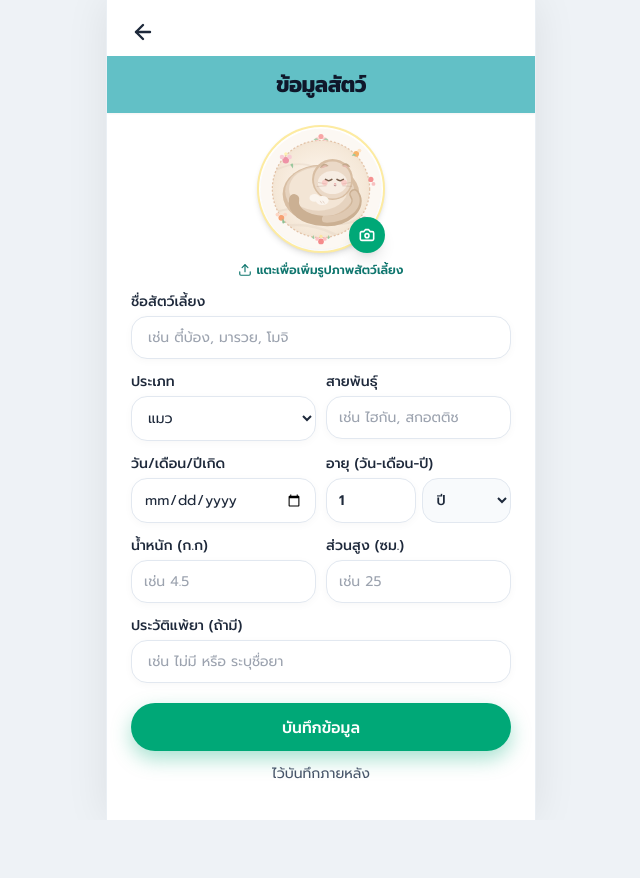
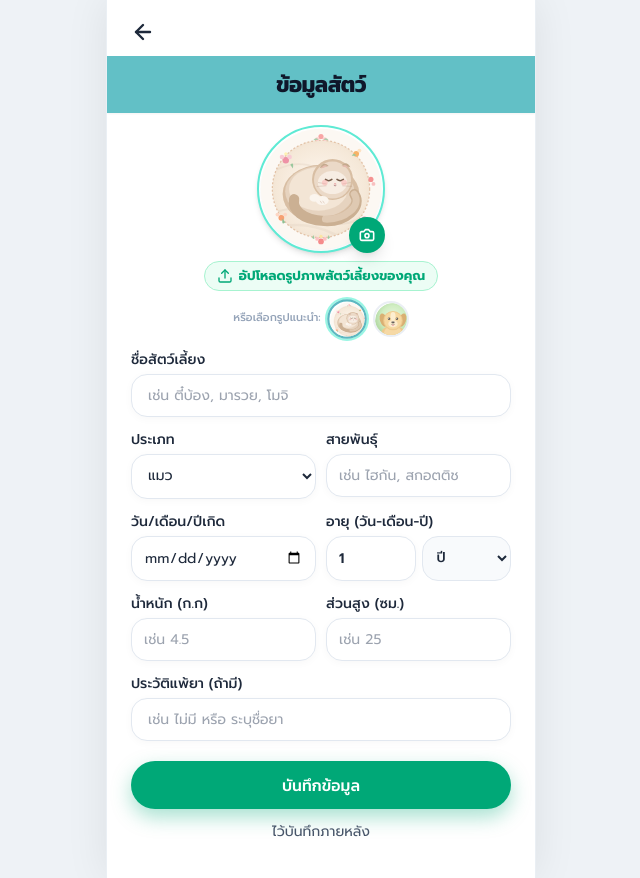
Before and after one commit to 674295035-a11y/Petmilyy, a Next.js app: page /pets/new in a window 1280 px wide. Shown: the whole page, without its empty margins (319-959 px from the left). Before the commit the page ends 820 px from the top, so only its background shows below. Built offline with nearby package versions, Linux system fonts and the light colour scheme; no server answers.

Commit message:
Support custom pet photo upload, redirect to pet recording on register, and sync with Supabase

```diff
--- a/src/app/home/page.tsx
+++ b/src/app/home/page.tsx
@@ -17,7 +17,7 @@ import {
 import MobileFrame from "@/components/MobileFrame";
 import AppHeader from "@/components/AppHeader";
 import BottomNav from "@/components/BottomNav";
-import { FloralCatAvatar, GoldenRetrieverAvatar } from "@/components/PetAvatars";
+import { FloralCatAvatar, GoldenRetrieverAvatar, PetAvatarDisplay } from "@/components/PetAvatars";
 import { usePetContext, ActivityButton } from "@/lib/petContext";
 
 const activityPresets = [
@@ -146,11 +146,12 @@ export default function HomePage() {
                 title={pet.name}
               >
                 <div className="w-14 h-14 rounded-full overflow-hidden bg-white shadow-sm flex items-center justify-center border border-amber-100">
-                  {pet.avatar === "dog" ? (
-                    <GoldenRetrieverAvatar size={56} />
-                  ) : (
-                    <FloralCatAvatar size={56} />
-                  )}
+                  <PetAvatarDisplay
+                    avatar={pet.avatar}
+                    photoUrl={pet.photoUrl}
+                    name={pet.name}
+                    size={56}
+                  />
                 </div>
               </button>
             ))}
--- a/src/app/page.tsx
+++ b/src/app/page.tsx
@@ -13,7 +13,7 @@ import {
 } from "lucide-react";
 import MobileFrame from "@/components/MobileFrame";
 import PetmilyLogo from "@/components/PetmilyLogo";
-import { FloralCatAvatar, GoldenRetrieverAvatar } from "@/components/PetAvatars";
+import { FloralCatAvatar, GoldenRetrieverAvatar, PetAvatarDisplay } from "@/components/PetAvatars";
 import { usePetContext } from "@/lib/petContext";
 
 export default function GuestLandingPage() {
@@ -89,11 +89,12 @@ export default function GuestLandingPage() {
                 title={pet.name}
               >
                 <div className="w-14 h-14 rounded-full overflow-hidden bg-white shadow-sm flex items-center justify-center border border-amber-100">
-                  {pet.avatar === "dog" ? (
-                    <GoldenRetrieverAvatar size={56} />
-                  ) : (
-                    <FloralCatAvatar size={56} />
-                  )}
+                  <PetAvatarDisplay
+                    avatar={pet.avatar}
+                    photoUrl={pet.photoUrl}
+                    name={pet.name}
+                    size={56}
+                  />
                 </div>
               </button>
             ))}
--- a/src/app/pets/new/page.tsx
+++ b/src/app/pets/new/page.tsx
@@ -88,6 +88,7 @@ export default function PetInfoPage() {
     const fullAgeString = `${formData.ageValue} ${formData.ageUnit}`;
 
     try {
+      const chosenAvatar = formData.customPhotoUrl || formData.avatar;
       const newPetData = {
         name: formData.name || "สัตว์เลี้ยงของฉัน",
         type: formData.type || "แมว",
@@ -97,7 +98,8 @@ export default function PetInfoPage() {
         weight: formData.weight ? formData.weight : "-",
         height: formData.height ? formData.height : "-",
         drugAllergy: formData.drugAllergy || "ไม่มีประวัติแพ้ยา",
-        avatar: formData.avatar,
+        avatar: chosenAvatar,
+        photoUrl: formData.customPhotoUrl || undefined,
         ownerName: currentUser.fullName || "ผู้ใช้งาน",
         latestVaccine: "",
       };
@@ -114,7 +116,7 @@ export default function PetInfoPage() {
         weight: newPetData.weight,
         height: newPetData.height,
         drug_allergy: newPetData.drugAllergy,
-        avatar: newPetData.avatar,
+        avatar: newPetData.photoUrl || newPetData.avatar,
         owner_name: newPetData.ownerName,
         latest_vaccine: newPetData.latestVaccine,
       });
@@ -183,7 +185,7 @@ export default function PetInfoPage() {
             className="relative group cursor-pointer"
             title="แตะเพื่อเพิ่มหรือเปลี่ยนรูปภาพสัตว์เลี้ยง"
           >
-            <div className="w-32 h-32 rounded-full overflow-hidden flex items-center justify-center relative border-2 border-amber-200/80 shadow-md bg-white">
+            <div className="w-32 h-32 rounded-full overflow-hidden flex items-center justify-center relative border-2 border-teal-300 shadow-md bg-white">
               {formData.customPhotoUrl ? (
                 <img
                   src={formData.customPhotoUrl}
@@ -202,14 +204,44 @@ export default function PetInfoPage() {
               <Camera className="w-4 h-4 stroke-[2.4]" />
             </div>
           </div>
+
           <button
             type="button"
             onClick={() => fileInputRef.current?.click()}
-            className="text-[12px] font-semibold text-teal-700 hover:text-teal-800 mt-2 flex items-center gap-1"
+            className="text-[13px] font-bold text-[#00A877] hover:text-[#009166] mt-2 flex items-center gap-1.5 bg-emerald-50 px-3 py-1 rounded-full border border-emerald-200"
           >
-            <Upload className="w-3.5 h-3.5" />
-            <span>แตะเพื่อเพิ่มรูปภาพสัตว์เลี้ยง</span>
+            <Upload className="w-4 h-4" />
+            <span>{formData.customPhotoUrl ? "เปลี่ยนรูปภาพสัตว์เลี้ยง" : "อัปโหลดรูปภาพสัตว์เลี้ยงของคุณ"}</span>
           </button>
+
+          {/* Recommended Preset Avatars (แนะนำรูปได้) */}
+          <div className="mt-2.5 flex items-center gap-2">
+            <span className="text-[11px] text-slate-400 font-medium">หรือเลือกรูปแนะนำ:</span>
+            <button
+              type="button"
+              onClick={() => setFormData((prev) => ({ ...prev, avatar: "cat", customPhotoUrl: "" }))}
+              className={`w-9 h-9 rounded-full overflow-hidden border-2 transition-all ${
+                formData.avatar === "cat" && !formData.customPhotoUrl
+                  ? "border-[#5CB8C1] scale-110 shadow-sm ring-2 ring-teal-200"
+                  : "border-slate-200 opacity-70 hover:opacity-100"
+              }`}
+              title="รูปแนะนำ: แมว"
+            >
+              <FloralCatAvatar size={36} />
+            </button>
+            <button
+              type="button"
+              onClick={() => setFormData((prev) => ({ ...prev, avatar: "dog", customPhotoUrl: "" }))}
+              className={`w-9 h-9 rounded-full overflow-hidden border-2 transition-all ${
+                formData.avatar === "dog" && !formData.customPhotoUrl
+                  ? "border-[#5CB8C1] scale-110 shadow-sm ring-2 ring-teal-200"
+                  : "border-slate-200 opacity-70 hover:opacity-100"
+              }`}
+              title="รูปแนะนำ: สุนัข"
+            >
+              <GoldenRetrieverAvatar size={36} />
+            </button>
+          </div>
         </div>
 
         {/* Pet Form */}
--- a/src/app/profile/page.tsx
+++ b/src/app/profile/page.tsx
@@ -24,7 +24,7 @@ import {
 import MobileFrame from "@/components/MobileFrame";
 import BottomNav from "@/components/BottomNav";
 import PetmilyLogo from "@/components/PetmilyLogo";
-import { FloralCatAvatar } from "@/components/PetAvatars";
+import { FloralCatAvatar, PetAvatarDisplay } from "@/components/PetAvatars";
 import { usePetContext } from "@/lib/petContext";
 
 export default function ProfilePage() {
@@ -136,7 +136,16 @@ export default function ProfilePage() {
               {/* Floating Avatar */}
               <div className="absolute -top-10 left-1/2 -translate-x-1/2">
                 <div className="w-20 h-20 rounded-full overflow-hidden bg-white shadow-md border-2 border-white flex items-center justify-center">
-                  <FloralCatAvatar size={76} />
+                  {pets.length > 0 ? (
+                    <PetAvatarDisplay
+                      avatar={pets[0].avatar}
+                      photoUrl={pets[0].photoUrl}
+                      name={pets[0].name}
+                      size={76}
+                    />
+                  ) : (
+                    <FloralCatAvatar size={76} />
+                  )}
                 </div>
               </div>
 
--- a/src/app/register/user/page.tsx
+++ b/src/app/register/user/page.tsx
@@ -92,8 +92,8 @@ export default function UserRegisterPage() {
 
       setIsSuccess(true);
       setTimeout(() => {
-        router.push("/login?role=user&registered=true");
-      }, 1000);
+        router.push("/pets/new");
+      }, 900);
     } catch (err: any) {
       console.error("Supabase Save Error:", err);
       setErrorMessage(err.message || "เกิดข้อผิดพลาดในการเชื่อมต่อ Supabase");
@@ -243,7 +243,7 @@ export default function UserRegisterPage() {
           {isSuccess && (
             <div className="p-3 bg-emerald-50 border border-emerald-200 text-emerald-700 rounded-xl text-xs flex items-center gap-2">
               <CheckCircle2 className="w-4 h-4 shrink-0" />
-              <span>สมัครสมาชิกสำเร็จ! ไปที่หน้าเข้าสู่ระบบ</span>
+              <span>สมัครสมาชิกสำเร็จ! กำลังไปที่หน้าบันทึกสัตว์เลี้ยง...</span>
             </div>
           )}
 
--- a/src/lib/petContext.tsx
+++ b/src/lib/petContext.tsx
@@ -21,7 +21,8 @@ export interface Pet {
   weight: string;
   height: string;
   drugAllergy: string;
-  avatar: "cat" | "dog";
+  avatar: string;
+  photoUrl?: string;
   ownerName: string;
   latestVaccine: string;
 }
@@ -341,12 +342,16 @@ export const PetProvider: React.FC<{ children: React.ReactNode }> = ({ children
   const addPet = (newPetData: Omit<Pet, "id">) => {
     const newPet: Pet = {
       ...newPetData,
+      photoUrl: newPetData.photoUrl || (newPetData.avatar?.startsWith("data:") ? newPetData.avatar : undefined),
       ownerName: currentUser.fullName || newPetData.ownerName,
       id: `pet-${Date.now()}`,
     };
     setPets((prev) => {
       const updated = [...prev, newPet];
       setSelectedPetIndex(updated.length - 1);
+      try {
+        localStorage.setItem("petmily_pets", JSON.stringify(updated));
+      } catch (e) {}
       return updated;
     });
 
@@ -372,7 +377,7 @@ export const PetProvider: React.FC<{ children: React.ReactNode }> = ({ children
       weight: newPet.weight,
       height: newPet.height,
       drug_allergy: newPet.drugAllergy,
-      avatar: newPet.avatar,
+      avatar: newPet.photoUrl || newPet.avatar,
       owner_name: newPet.ownerName,
       latest_vaccine: newPet.latestVaccine,
     }).then(({ error }) => {
```
Also changed, not shown: src/components/PetAvatars.tsx (+31 -1 lines).
